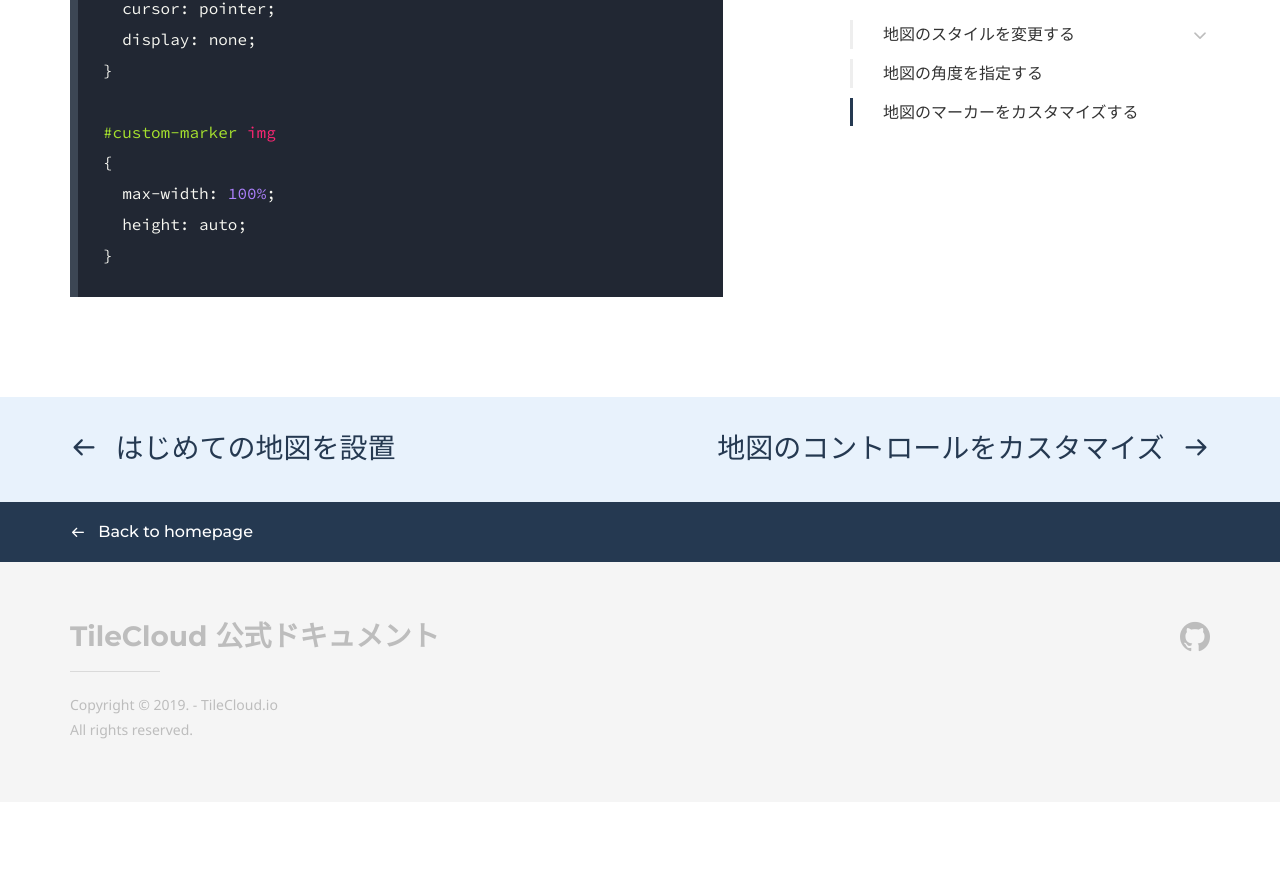
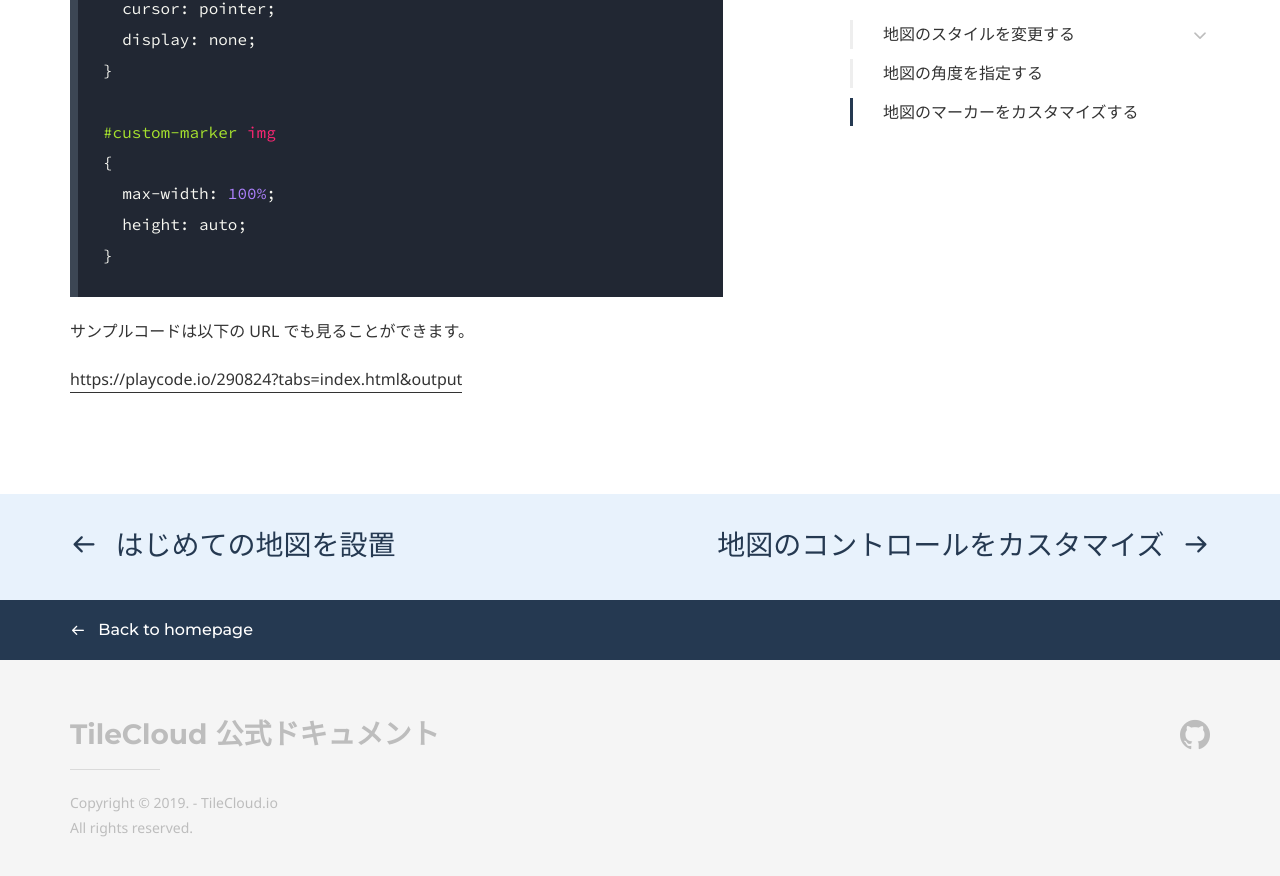
Before and after one commit to tilecloud/docs.tilecloud.io, a Jekyll site: the page built from tutorial/005.md, in a window 1280 px wide and 900 px high, scrolled down 4438 px. Shown: the top 876 px of the window. Built offline with Jekyll 4.4.1, drawn with Linux system fonts in a browser that asks for light colours; some web fonts are replaced; a script that is not in the unit is left out; before the commit the page ends 5240 px from its top, so only the background shows below that.

Commit message:
add link to playcode

````diff
--- a/tutorial/005.md
+++ b/tutorial/005.md
@@ -163,3 +163,7 @@ TileCloud 地図では、JavaScript を書かなくても簡単に独自のマ
   height: auto;
 }
 ```
+
+サンプルコードは以下の URL でも見ることができます。
+
+[https://playcode.io/290824?tabs=index.html&output](https://playcode.io/290824?tabs=index.html&output)
````
